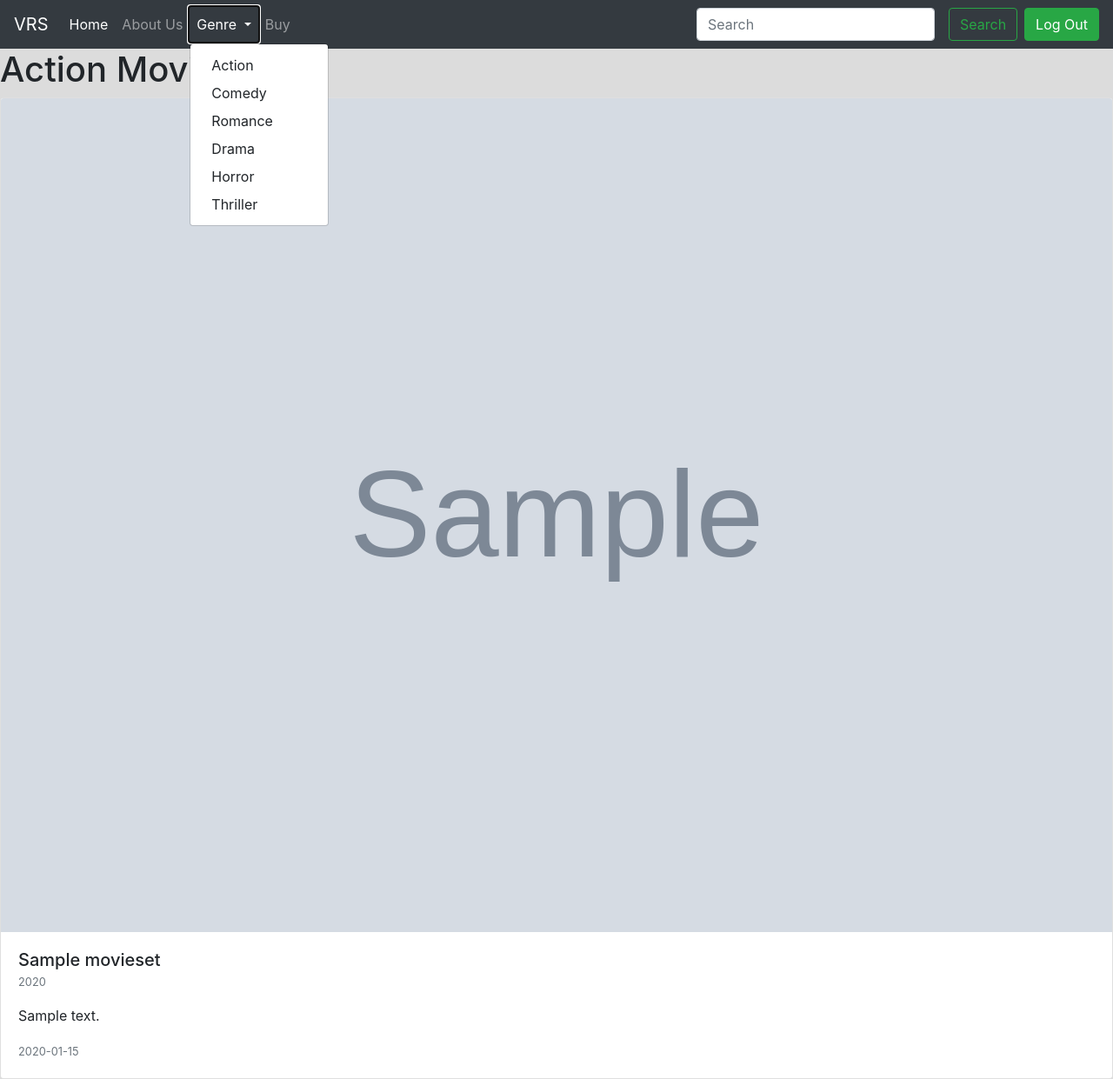
After one commit to abhinavakarsh0033/Video-Rental-System-Project, a Django app: template vrs/templates/action.html in a window 1280 px wide, after a click on "Genre". The commit adds this page. Shown: the whole page at 87% size. Run offline with Django 3.2, Linux system fonts and the light colour scheme; the template is opened without the code that fills it: most values are stand-ins (such as "Sample title", 1, 10 or a date in 2020); grey boxes marked "Sample" are stand-in pictures.

Commit message:
card crousel done

```diff
--- /dev/null
+++ b/vrs/templates/action.html
@@ -0,0 +1,30 @@
+{% extends "base.html" %}
+{% block title %}
+Action Movies
+{% endblock title %}
+{% block body %}
+    <style>
+
+        h5.card-title {
+            margin-bottom: 0;
+        }
+
+    </style>
+<h1>Action Movies</h1>
+
+    {% for i in moviesets %}
+    <div class="card-group">
+        {% for movie in i %}
+        <div class="card">
+        <img src='/static/{{movie.movie_img}}' class="card-img-top" alt="...">
+        <div class="card-body">
+            <h5 class="card-title">{{movie.movie_title}}</h5>
+            <p class="card-text"><small class="text-muted">{{movie.movie_release_year.year}}</small></p>
+            <p class="card-text">{{movie.movie_desc}}</p>
+            <p class="card-text"><small class="text-muted">{{movie.movie_runtime}}</small></p>
+        </div>
+        </div>
+        {% endfor %}
+        </div>
+    {% endfor %}
+{% endblock body %}
--- a/vrs/templates/base.html
+++ b/vrs/templates/base.html
@@ -26,14 +26,16 @@
               <a class="nav-link" href="/about">About Us</a>
             </li>
             <li class="nav-item dropdown">
-              <a class="nav-link dropdown-toggle" href="/services" id="navbarDropdown" role="button" data-toggle="dropdown" aria-haspopup="true" aria-expanded="false">
-                Services
+              <a class="nav-link dropdown-toggle" href="/genre" id="navbarDropdown" role="button" data-toggle="dropdown" aria-haspopup="true" aria-expanded="false">
+                Genre
               </a>
               <div class="dropdown-menu" aria-labelledby="navbarDropdown">
-                <a class="dropdown-item" href="/services">Action</a>
-                <a class="dropdown-item" href="#">Comedy</a>
-                <a class="dropdown-item" href="#">Romance</a>
-                <a class="dropdown-item" href="#">Drama</a>
+                <a class="dropdown-item" href="/action">Action</a>
+                <a class="dropdown-item" href="/comedy">Comedy</a>
+                <a class="dropdown-item" href="/romance">Romance</a>
+                <a class="dropdown-item" href="/drama">Drama</a>
+                <a class="dropdown-item" href="/horror">Horror</a>
+                <a class="dropdown-item" href="/thriller">Thriller</a>
               </div>
             </li>
             <li class="nav-item">
```
Also changed, not shown: vrs/home/urls.py (+7 -1 lines), vrs/home/views.py (+78 -0 lines), vrs/templates/comedy.html (added), vrs/templates/drama.html (added), vrs/templates/horror.html (added), vrs/templates/romance.html (added), vrs/templates/thriller.html (added).
